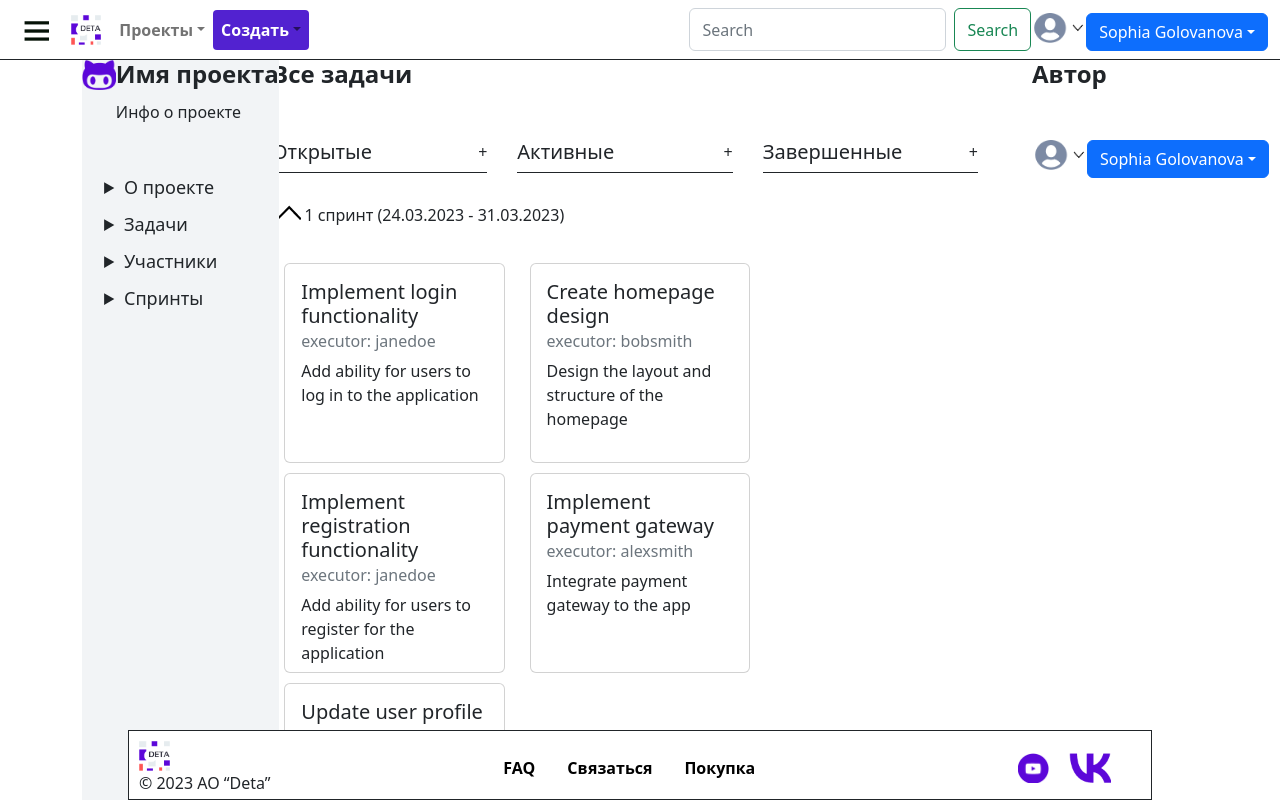
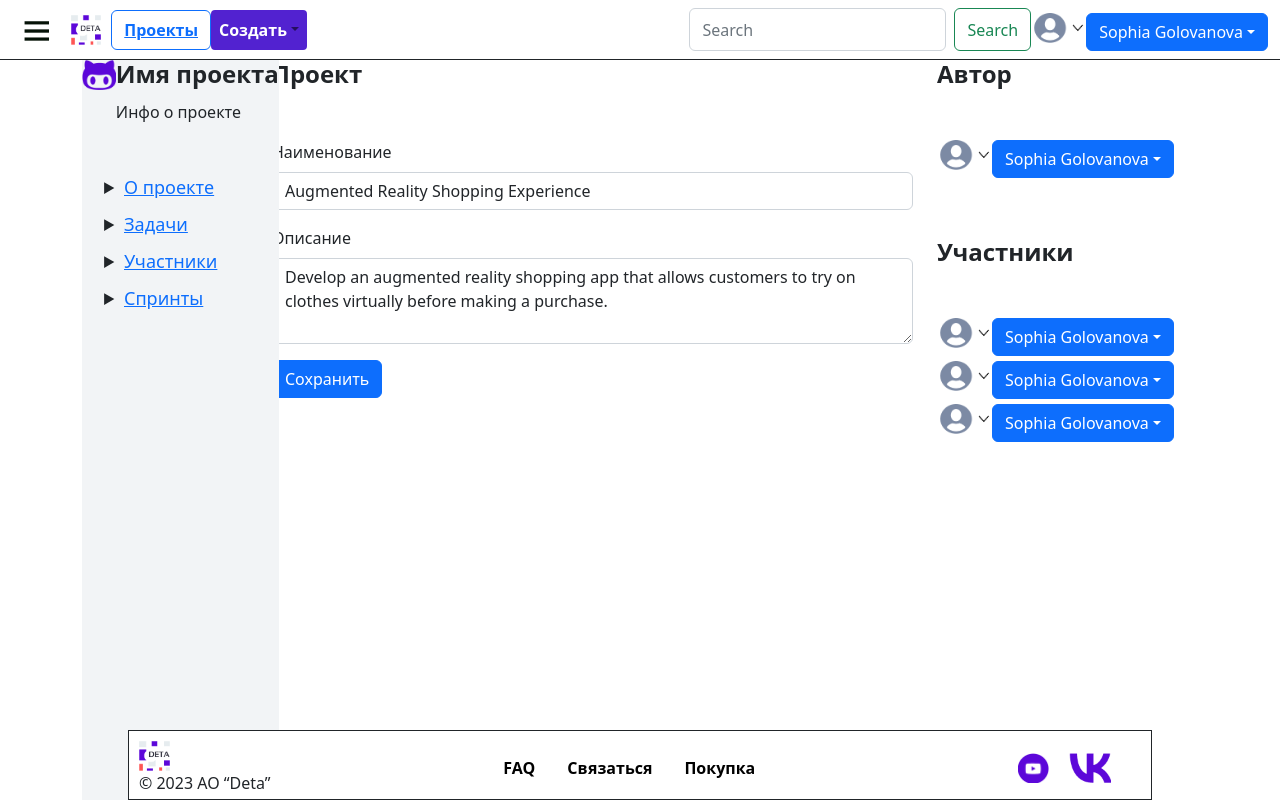
Before and after one commit to DibrovDru/Architecture.1, a React (Create React App) app in the folder frontend/my-app/: page /projects/1 in a window 1280 px wide. Shown: the top 800 px of the page. Built offline with nearby package versions, Linux system fonts and the light colour scheme.

Commit message:
connect mob-x storage and projects,info_page

```diff
--- a/frontend/my-app/package.json
+++ b/frontend/my-app/package.json
@@ -18,7 +18,7 @@
     "react": "^18.2.0",
     "react-bootstrap": "^2.7.4",
     "react-dom": "^18.2.0",
-    "react-router-dom": "^6.10.0",
+    "react-router-dom": "^6.11.1",
     "react-scripts": "5.0.1",
     "typescript": "^4.4.2",
     "web-vitals": "^2.1.0"
--- a/frontend/my-app/src/App.module.css
+++ b/frontend/my-app/src/App.module.css
@@ -31,7 +31,7 @@
 .to_center {
     display: flex;
     justify-content: center;
-    align-items: center
+    align-items: center;
 }
 
 .height_full_screen {
--- a/frontend/my-app/src/App.tsx
+++ b/frontend/my-app/src/App.tsx
@@ -16,6 +16,9 @@ import InfoProjectPage from "./pages/main_info_project_page/InfoProjectPage";
 import { BrowserRouter as Router, Routes, Route, useNavigate } from 'react-router-dom';
 import {Context} from "./index";
 import {observer} from "mobx-react-lite";
+import {PROJECTS_URL, TASKS_URL} from "./logic/http";
+import { useParams } from 'react-router-dom';
+
 
 
 
@@ -33,7 +36,20 @@ function App() {
         );
     }
 
+
+
+
     return (
+        <Router>
+            <Routes>
+                <Route path="/projects" element={<ProjectsPage />} />
+                <Route path="/projects/:project_id" element={<InfoProjectPage />} />
+                <Route path="/projects/:project_id/tasks" element={<TasksPage />} />
+                <Route path="/projects/:project_id/employees" element={<EmployeesPage />} />
+                <Route path="/projects/:project_id/sprints" element={<SprintsPage />} />
+            </Routes>
+        </Router>
+        /*
             // <AutorisationPage />
             // <RegistrationPage/>
             // <CreationProject/>
@@ -42,6 +58,7 @@ function App() {
             // <EmployeesPage/>
             // <SprintsPage/>
             // <InfoProjectPage/>
+        */
         );
 }
 
--- a/frontend/my-app/src/components/base/Header.tsx
+++ b/frontend/my-app/src/components/base/Header.tsx
@@ -9,6 +9,8 @@ import NavDropdown from 'react-bootstrap/NavDropdown';
 import app_styles from '../../App.module.css';
 import base_styles from './base.module.css';
 import Profile from "../Profile";
+import {NavLink} from "react-router-dom";
+import app from "../../App";
 
 function Header() {
     return (
@@ -24,16 +26,14 @@ function Header() {
                         navbarScroll
                     >
                         <img className={`${app_styles.logo} ${base_styles.header_logo_margin}`} src={require('../../images/logo.png')} />
-                        <NavDropdown title={<span className={`${app_styles.white} ${app_styles.header_weight}`}>Проекты</span>} id="navbarScrollingDropdown">
-                            <NavDropdown.Item href="#action3">Action</NavDropdown.Item>
-                            <NavDropdown.Item href="#action4">
-                                Another action
-                            </NavDropdown.Item>
-                            <NavDropdown.Divider />
-                            <NavDropdown.Item href="#action5">
-                                Something else here
-                            </NavDropdown.Item>
-                        </NavDropdown>
+
+
+                        <Button className={app_styles.white}>
+                        <NavLink to={'/projects'}>
+                            <span className={`${app_styles.white} ${app_styles.header_weight}`}>Проекты</span>
+                        </NavLink>
+                        </Button>
+
                         <NavDropdown title={<span className={`${app_styles.text_white} ${app_styles.header_weight}`}>Создать</span>} id="navbarScrollingDropdown" className={`${app_styles.main_color} ${app_styles.border_radius}`}>
                             <NavDropdown.Item href="#action3">Action</NavDropdown.Item>
                             <NavDropdown.Item href="#action4">
--- a/frontend/my-app/src/components/base/Menu.tsx
+++ b/frontend/my-app/src/components/base/Menu.tsx
@@ -1,9 +1,12 @@
-import React, {useState} from "react";
+import React, {useContext, useState} from "react";
 import app_styles from '../../App.module.css';
 import main_page_styles from '../../pages/main_tasks_page/TasksPage.module.css';
 import base_styles from './base.module.css';
+import {NavLink} from "react-router-dom";
+import {Context} from "../../index";
 
 function Menu() {
+    const { store} = useContext(Context);
 
     return (
         <div className={`${app_styles.grey} ${app_styles.height_full_screen} ${base_styles.sidebar}`}>
@@ -20,16 +23,24 @@ function Menu() {
             </div>
             <ul>
                 <li>
+                    <NavLink to={`/projects/${store.currentProject.id}`}>
                     О проекте
+                    </NavLink>
                 </li>
                 <li>
+                    <NavLink to={`/projects/${store.currentProject.id}/tasks`}>
                     Задачи
+                    </NavLink>
                 </li>
                 <li>
+                    <NavLink to={`/projects/${store.currentProject.id}/employees`}>
                     Участники
+                    </NavLink>
                 </li>
                 <li>
+                    <NavLink to={`/projects/${store.currentProject.id}/sprints`}>
                     Спринты
+                    </NavLink>
                 </li>
             </ul>
         </div>
--- a/frontend/my-app/src/index.tsx
+++ b/frontend/my-app/src/index.tsx
@@ -3,15 +3,19 @@ import ReactDOM from 'react-dom/client';
 import './index.css';
 import App from './App';
 import Store from './store/store';
+import Projects from './store/projects';
 
 interface State {
     store: Store,
+    projects: Projects
 }
 
 const store = new Store();
+const projects: Projects = new Projects();
 
 export const Context = createContext<State>({
     store,
+    projects
 })
 
 const root = ReactDOM.createRoot(
@@ -19,7 +23,7 @@ const root = ReactDOM.createRoot(
 );
 
 root.render(
-    <Context.Provider value={{ store }}>
+    <Context.Provider value={{ store, projects }}>
         <App />
     </Context.Provider>
 );
--- a/frontend/my-app/src/logic/http/index.ts
+++ b/frontend/my-app/src/logic/http/index.ts
@@ -2,6 +2,17 @@ import axios from 'axios';
 import {AuthResponce} from "../../types/response/AithRespose";
 
 export const API_URL = `http://localhost:5000/api`;
+
+export const PROJECTS_URL = (project_id: string = '') =>
+    `/projects/${project_id}`;
+export const SPRINTS_URL = (project_id: string, sprint_id: string = '') =>
+    `/projects/${project_id}/sprints/${sprint_id}`;
+export const EMPLOYEES_URL = (project_id: string, relation: boolean = false) =>
+    `/projects/${project_id}/employees/${relation ? 'relation' : ''}`;
+export const TASKS_URL = (project_id: string, sprint_id: string, task_id: string = '') =>
+    `/projects/${project_id}/tasks/sprints/${sprint_id}/${task_id}`;
+export const COMMENTS_URL = (project_id: string, sprint_id: string, task_id: string, comment_id: string = '') =>
+    `/projects/${project_id}/tasks/sprints/${sprint_id}/${task_id}/comments/${comment_id}`;
 
 const $api = axios.create({
     withCredentials: true,
--- a/frontend/my-app/src/pages/main_info_project_page/InfoProjectPage.tsx
+++ b/frontend/my-app/src/pages/main_info_project_page/InfoProjectPage.tsx
@@ -1,4 +1,4 @@
-import React, {FC} from 'react';
+import React, {FC, useContext, useEffect, useState} from 'react';
 
 import Container from 'react-bootstrap/Container';
 import Row from 'react-bootstrap/Row';
@@ -20,6 +20,8 @@ import main_pages_styles from "../main_tasks_page/TasksPage.module.css";
 import Profile from "../../components/Profile";
 import { Form } from 'react-bootstrap';
 import {projects} from "../../store/state";
+import {useParams} from "react-router-dom";
+import {Context} from "../../index";
 
 
 const InfoProjectCard: FC<Project>  = (project) => {
@@ -53,6 +55,19 @@ const InfoProjectCard: FC<Project>  = (project) => {
 
 
 const InfoProjectPage = () => {
+    const { project_id } = useParams<{ project_id: string }>();
+
+    const {projects, store} = useContext(Context);
+    const [currentProject, setCurrentProject] = useState<Project>({} as Project);
+
+    useEffect(() => {
+        var newProject = projects.storageProjects.filter((p) => String(p.id) == project_id)[0];
+        setCurrentProject(newProject);
+        store.setProject(newProject);
+        // console.log(store.currentProject.name);
+    }, []);
+
+
     return (
         <div>
             <MyHeader/>
@@ -67,10 +82,10 @@ const InfoProjectPage = () => {
                         </h3>
 
                         <InfoProjectCard
-                            id={projects[0].id}
-                            name={projects[0].name}
-                            description={projects[0].description}
-                            creator={projects[0].creator}
+                            id={currentProject.id}
+                            name={currentProject.name}
+                            description={currentProject.description}
+                            creator={currentProject.creator}
                         />
 
                     </Col>
--- a/frontend/my-app/src/pages/projects_page/ProjectsPage.tsx
+++ b/frontend/my-app/src/pages/projects_page/ProjectsPage.tsx
@@ -1,4 +1,4 @@
-import React from 'react';
+import React, {useContext, useEffect, useState} from 'react';
 import Carousel from 'react-bootstrap/Carousel';
 import ProjectCard from "../../components/ProjectCard";
 import MyHeader from "../../components/base/Header";
@@ -9,16 +9,35 @@ import projects_styles from './ProjectsPage.module.css';
 import {projects} from "../../store/state";
 import {Project} from "../../types";
 import {map} from "react-bootstrap/ElementChildren";
+import { useNavigate } from 'react-router-dom';
+import {PROJECTS_URL} from "../../logic/http";
+import {Context} from "../../index";
+
 
 
 function ProjectsPage() {
+    const {projects} = useContext(Context);
+    const navigate = useNavigate();
 
-    const makeThreeInBuch = (projects: Project[]) => {
+    const handleClick = (id: number) => {
+        navigate(PROJECTS_URL(String(id)));
+    };
+
+    const [localProjects, setlocalProjects] = useState<Project[]>([]);
+
+
+    useEffect(() => {
+        setlocalProjects(projects.storageProjects);
+        console.log(localProjects);
+    }, []);
+
+
+    const makeThreeInBuch = (localProjects: Project[]) => {
         var res: Project[][] = [];
 
         var curBuch: Project[] = [];
-        for (let i = 0; i < projects.length; i++) {
-            curBuch.push(projects[i]);
+        for (let i = 0; i < localProjects.length; i++) {
+            curBuch.push(localProjects[i]);
             if (i % 3 == 2) {
                 res.push(curBuch);
                 curBuch = [];
@@ -34,16 +53,18 @@ function ProjectsPage() {
         <div>
             <MyHeader />
             <Carousel interval={null} indicators={false} variant={'dark'} style={{ height: '80vh' }}>
-                {makeThreeInBuch(projects).map(buch => (
+                {makeThreeInBuch(localProjects).map(buch => (
                     <Carousel.Item>
                         <div className={`${app_styles.space_around} ${projects_styles.margin_carousel_item}`}>
                         {buch.map(project => (
+                            <div onClick={() => handleClick(project.id)}>
                                 <ProjectCard
                                     id={project.id}
                                     name={project.name}
                                     creator={project.creator}
                                     description={project.description}
                                 />
+                            </div>
                         ))}
                         </div>
                     </Carousel.Item>
--- /dev/null
+++ b/frontend/my-app/src/store/projects.ts
@@ -0,0 +1,15 @@
+import {Employee, Project} from "../types";
+import {makeAutoObservable} from "mobx";
+import AuthService from "../logic/services/AuthService";
+import axios from "axios";
+import {AuthResponce} from "../types/response/AithRespose";
+import {API_URL} from "../logic/http";
+import {projects} from "./state";
+
+export default class Projects {
+    storageProjects: Project[] = [];
+    constructor() {
+        this.storageProjects = projects;
+        makeAutoObservable(this);
+    }
+}
--- a/frontend/my-app/src/store/store.ts
+++ b/frontend/my-app/src/store/store.ts
@@ -1,13 +1,16 @@
-import {Employee} from "../types";
+import {Employee, Project} from "../types";
 import {makeAutoObservable} from "mobx";
 import AuthService from "../logic/services/AuthService";
 import axios from "axios";
 import {AuthResponce} from "../types/response/AithRespose";
 import {API_URL} from "../logic/http";
+import {projects} from "./state";
 
 export default class Store {
     user = {} as Employee
     isAuth = false;
+
+    currentProject: Project = {} as Project;
 
     constructor() {
         makeAutoObservable(this);
@@ -64,4 +67,12 @@ export default class Store {
             console.log(e.response?.data?.message);
         }
     }
+
+
+
+    setProject(project: Project) {
+        console.log("aaaaaaaaaaaaaa");
+        console.log(project);
+        this.currentProject = project;
+    }
 }
```
Also changed, not shown: 1 other file (tests, documents, lock files or other folders).
